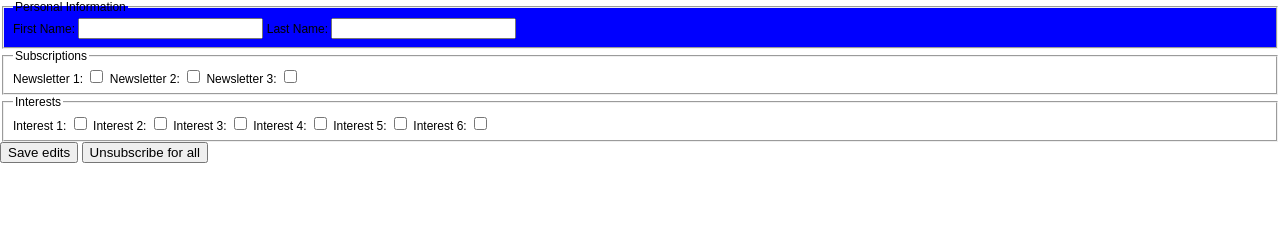
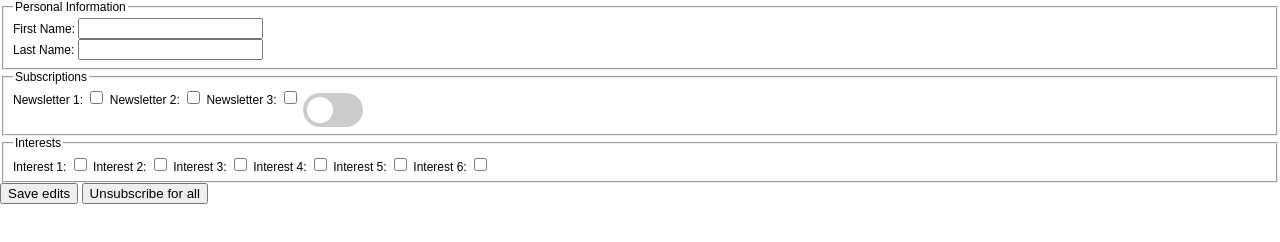
Before and after one commit to thaisribeirotr/testing, a plain HTML site: page index.html in a window 1280 px wide. Drawn offline with Linux system fonts and the light colour scheme.

Commit message:
toggle test

```diff
--- a/index.html
+++ b/index.html
@@ -1,5 +1,6 @@
 <!DOCTYPE html>
 <html>
+
 <head>
     <meta name="viewport" content="width=device-width, initial-scale=1, maximum-scale=1, user-scalable=0" />
     <meta http-equiv="Content-Type" content="text/html; charset=UTF-8" />
@@ -14,23 +15,27 @@
             padding: 0;
             width: 100%;
         }
-.layout-canvas-g > .header,
-.layout-canvas-g > .section,
-.layout-canvas-g > .footer {
+
+        .layout-canvas-g>.header,
+        .layout-canvas-g>.section,
+        .layout-canvas-g>.footer {
             position: relative;
             overflow: hidden;
             width: 100%;
             word-wrap: break-word;
         }
-.layout-canvas-g > .section {
+
+        .layout-canvas-g>.section {
             margin: 10px 0;
         }
-.layout-canvas-g > .section > .columns {
+
+        .layout-canvas-g>.section>.columns {
             -webkit-box-sizing: border-box;
             -moz-box-sizing: border-box;
             box-sizing: border-box;
             word-wrap: break-word;
         }
+
         body {
             color: #000;
             font-family: Arial;
@@ -38,29 +43,100 @@ body {
             margin: 0 auto;
             max-width: 1280px;
         }
+
         @media only screen and (max-width: 480px) {
             .mobile-hidden {
                 display: none !important;
             }
+
             .responsive-td {
                 width: 100% !important;
                 display: block !important;
                 padding: 0 !important;
             }
         }
-.layout-canvas-g > .section > .columns {
+
+        .layout-canvas-g>.section>.columns {
             width: 100%;
         }
 
         /* Meu CSS */
 
-#personalInfoSection {
-    background-color: blue;
+        .containerRow {
+            display: flex;
         }
 
+        .containerColumn {
+            display: flex;
+            flex-flow: column;
+        }
+
+        /* The switch - the box around the slider */
+        .switch {
+            position: relative;
+            display: inline-block;
+            width: 60px;
+            height: 34px;
+        }
+
+        /* Hide default HTML checkbox */
+        .switch input {
+            opacity: 0;
+            width: 0;
+            height: 0;
+        }
+
+        /* The slider */
+        .slider {
+            position: absolute;
+            cursor: pointer;
+            top: 0;
+            left: 0;
+            right: 0;
+            bottom: 0;
+            background-color: #ccc;
+            -webkit-transition: .4s;
+            transition: .4s;
+        }
+
+        .slider:before {
+            position: absolute;
+            content: "";
+            height: 26px;
+            width: 26px;
+            left: 4px;
+            bottom: 4px;
+            background-color: white;
+            -webkit-transition: .4s;
+            transition: .4s;
+        }
+
+        input:checked+.slider {
+            background-color: #2196F3;
+        }
+
+        input:focus+.slider {
+            box-shadow: 0 0 1px #2196F3;
+        }
+
+        input:checked+.slider:before {
+            -webkit-transform: translateX(26px);
+            -ms-transform: translateX(26px);
+            transform: translateX(26px);
+        }
+
+        /* Rounded sliders */
+        .slider.round {
+            border-radius: 34px;
+        }
+
+        .slider.round:before {
+            border-radius: 50%;
+        }
     </style>
 
 </head>
+
 <body>
     <header>
 
@@ -68,12 +144,18 @@ body {
     <main>
         <form id="preferenceCenterForm" name="preferenceCenterForm">
 
-            <fieldset id="personalInfoSection">
+            <fieldset id="personalInfoSection" class="containerColumn">
                 <legend>Personal Information</legend>
+                <div>
                     <label for="firstName">First Name:</label>
                     <input type="text" id="firstName" name="firstName">
+                </div>
+                <div>
                     <label for="lastName">Last Name:</label>
                     <input type="text" id="lastName" name="lastName">
+                </div>
+
+
             </fieldset>
             <fieldset id="subscriptionsSection">
                 <legend>Subscriptions</legend>
@@ -83,6 +165,11 @@ body {
                 <input type="checkbox" id="newsletter2" name="newsletter2">
                 <label for="newsletter3">Newsletter 3:</label>
                 <input type="checkbox" id="newsletter3" name="newsletter3">
+                <!-- Rounded switch -->
+                <label class="switch">
+                    <input type="checkbox">
+                    <span class="slider round"></span>
+                </label>
             </fieldset>
             <fieldset id="insterestsSection">
                 <legend>Interests</legend>
@@ -107,4 +194,5 @@ body {
 
     </footer>
 </body>
+
 </html>
```
Lines whose indentation alone changed are shown as unchanged.
